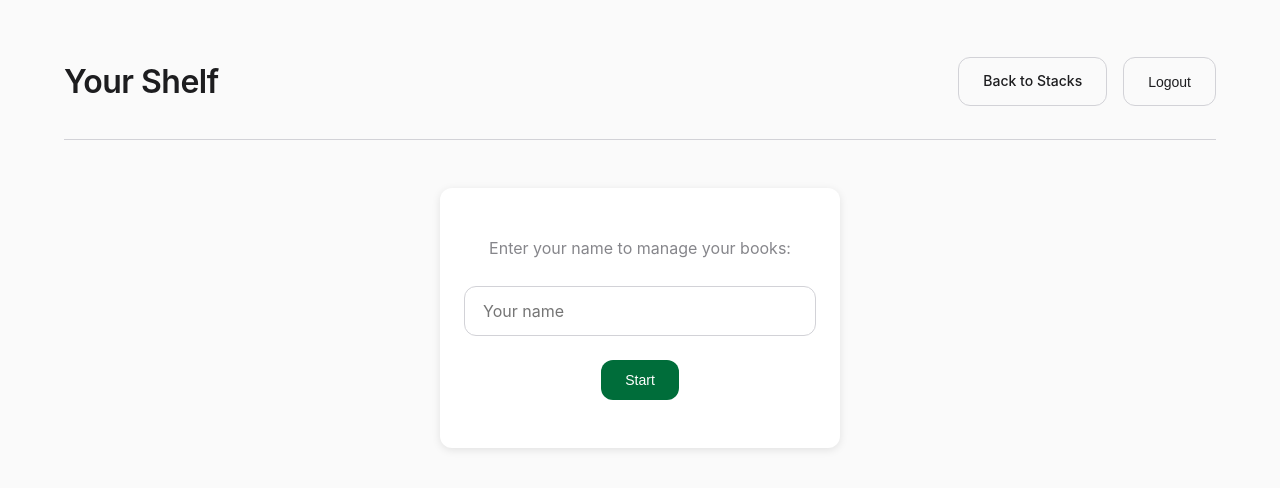
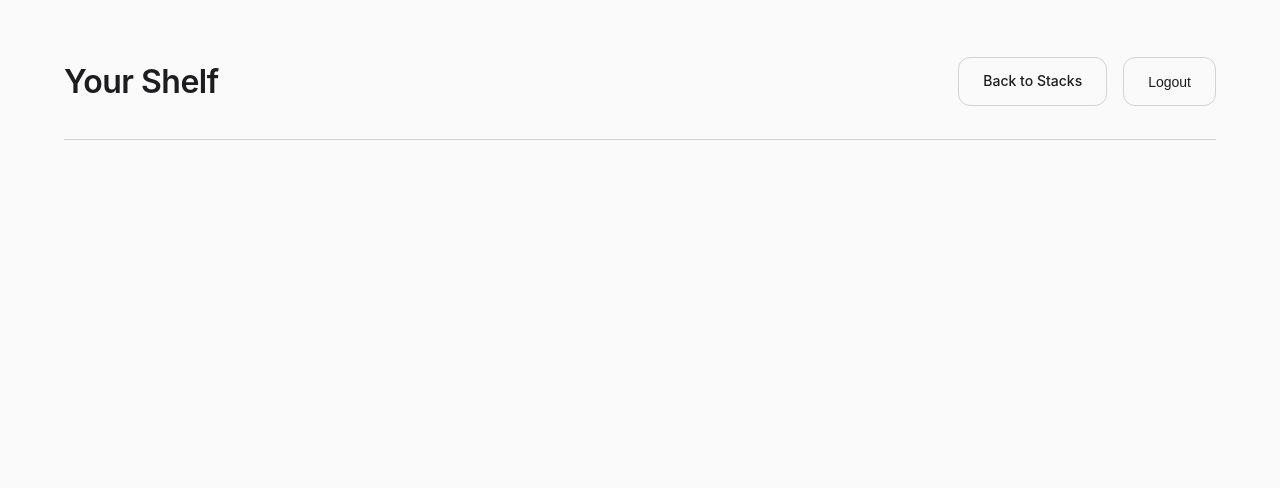
Before and after one commit to polymathematics/printernet-bookshop, a website: page public/user.html in a window 1280 px wide. Drawn offline with Linux system fonts and the light colour scheme.

Commit message:
Update user.html

```diff
--- a/public/user.html
+++ b/public/user.html
@@ -18,12 +18,6 @@
         </header>
 
         <main>
-            <div id="userPrompt" class="user-prompt">
-                <p>Enter your name to manage your books:</p>
-                <input type="text" id="userNameInput" placeholder="Your name" maxlength="50">
-                <button id="startBtn" class="btn-primary">Start</button>
-            </div>
-
             <div id="myBooksContainer" style="display: none;">
                 <div class="user-info">
                     <div style="display: flex; justify-content: space-between; align-items: flex-start;">
```
